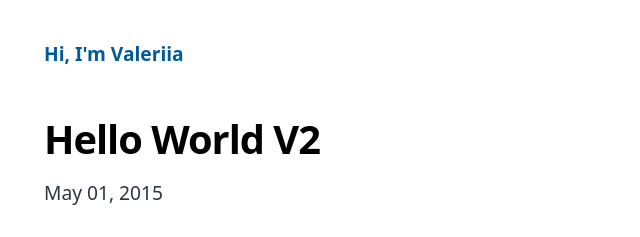
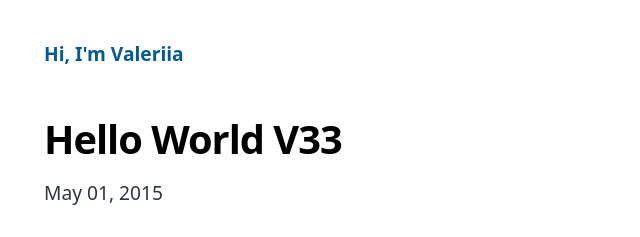
Before and after one commit to emax19/diaries-of-the-non-canadian-lawyer, a Gatsby site: page /hello-world/ in a window 1280 px wide. Shown: the top 237 px of the page, 280-920 px from the left. Built offline with nearby package versions, Linux system fonts and the light colour scheme; Gatsby itself is replaced by a stand-in of ours; some packages are replaced by stand-ins of ours.

Commit message:
hello world v3

```diff
--- a/content/blog/hello-world/index.md
+++ b/content/blog/hello-world/index.md
@@ -1,5 +1,5 @@
 ---
-title: Hello World V2
+title: Hello World V33
 date: "2015-05-01T22:12:03.284Z"
 description: "Hello World"
 ---
```
